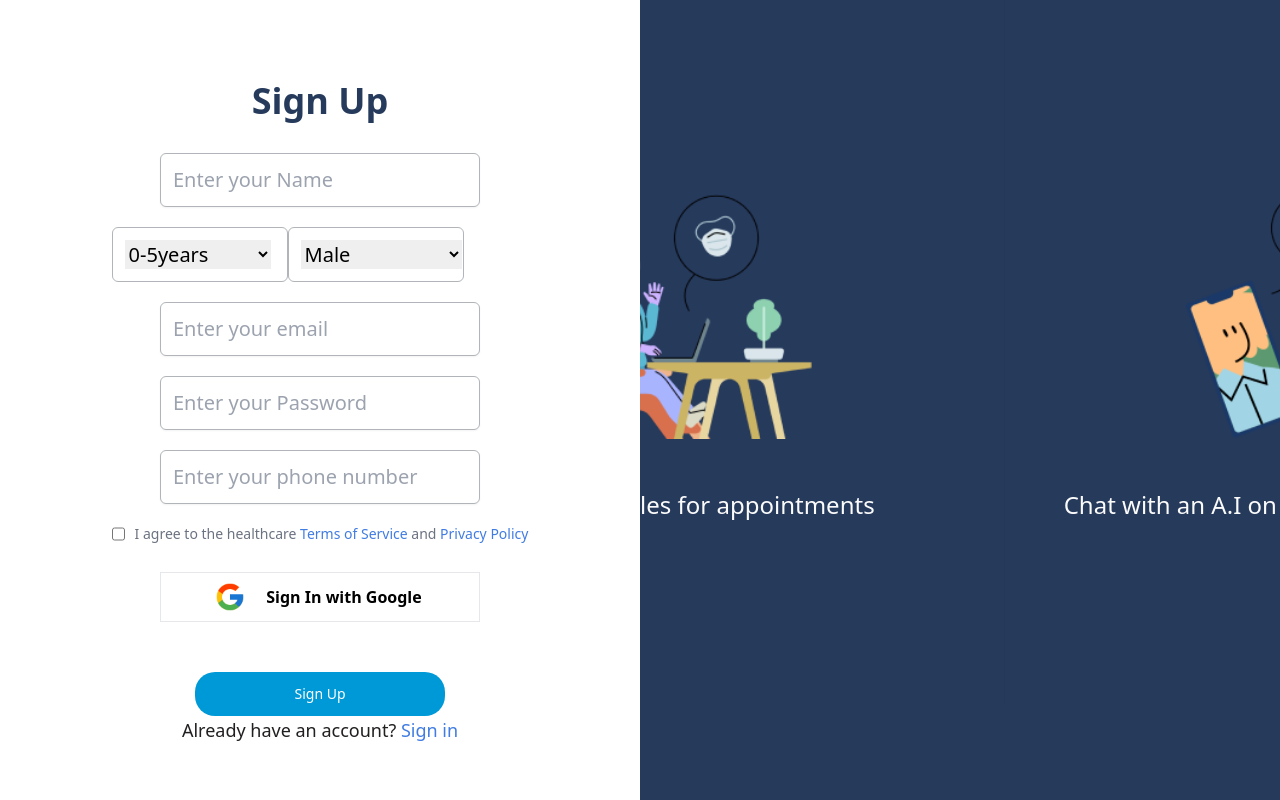
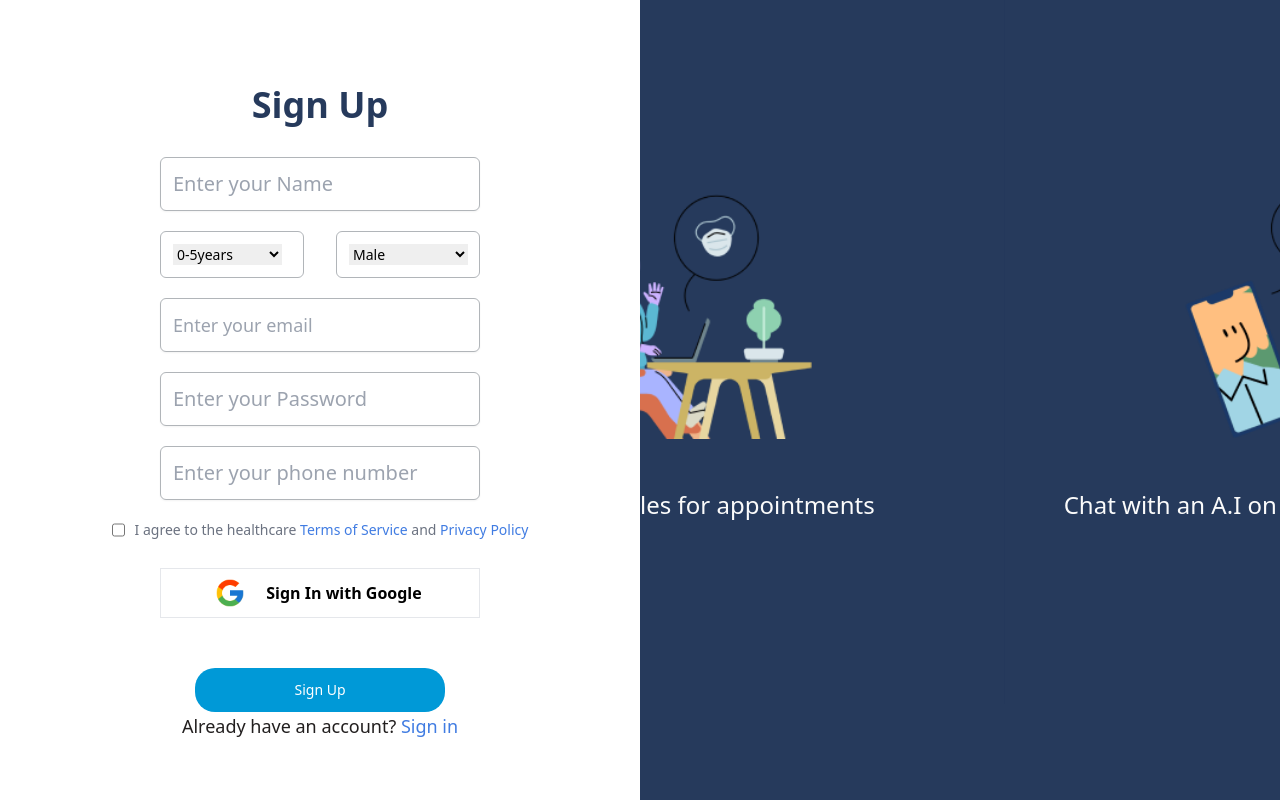
Before and after one commit to tosxin-456/TopinsChatGenie, a React (Create React App) app: page /signup in a window 1280 px wide. Built offline with nearby package versions, Linux system fonts and the light colour scheme.

Commit message:
edited the sign up page

```diff
--- a/src/app/SignUp.tsx
+++ b/src/app/SignUp.tsx
@@ -50,9 +50,9 @@ export default function SignUp(){
             className="w-[20rem] bg-rgba-34-31-31-10 border-[#B1B5B9] border-[1px] rounded-[6px]  p-3  text-xl shadow-sm"
           />
         </div>
-        <div className="flex  ">
-        <div className="col-span-6 sm:col-span-3   border-[#B1B5B9] border-[1px] rounded-[6px]  p-3  text-xl shadow-s w-[11rem]">
-            <select id="dropdown" name="dropdown" aria-placeholder="Age"
+        <div className="flex justify-between w-[20rem] m-auto">
+        <div className="col-span-6 sm:col-span-3   border-[#B1B5B9] border-[1px] rounded-[6px]  p-3  text-sm shadow-s w-[9rem]">
+            <select id="dropdown" name="dropdown"
               value={age}
               onChange={(e) => setAge(e.target.value)}
             >
@@ -65,7 +65,7 @@ export default function SignUp(){
                 <option value="option3">50 and above</option>
            </select>
                     </div>
-                    <div className="col-span-6 sm:col-span-3   border-[#B1B5B9] border-[1px] rounded-[6px]  p-3  text-xl shadow-s w-[11rem]">
+                    <div className="col-span-6 sm:col-span-3   border-[#B1B5B9] border-[1px] rounded-[6px]  p-3  text-sm shadow-s w-[9rem]">
             <select id="dropdown" name="dropdown"
               value={age}
               onChange={(e) => setGender(e.target.value)} >
@@ -86,7 +86,7 @@ export default function SignUp(){
             id="Email"
             name="email"
             placeholder="Enter your email"
-            className="w-[20rem] border-[#B1B5B9] border-[1px] rounded-[6px]  p-3  text-xl shadow-sm"
+            className="w-[20rem] border-[#B1B5B9] border-[1px] rounded-[6px]  p-3  text-lg shadow-sm"
           />
         </div>
 
--- a/src/app/components/Onboard.jsx
+++ b/src/app/components/Onboard.jsx
@@ -34,8 +34,6 @@ export default function Onboard(){
                         <h2  className='text-[#FBFBFB] sm:text-2xl h-[10%] mb-40 w-80% m-[50px] text-center'  >{image.text}</h2>
                     </div>
                 ))}
-
-
             </Slide>
 
 
```
